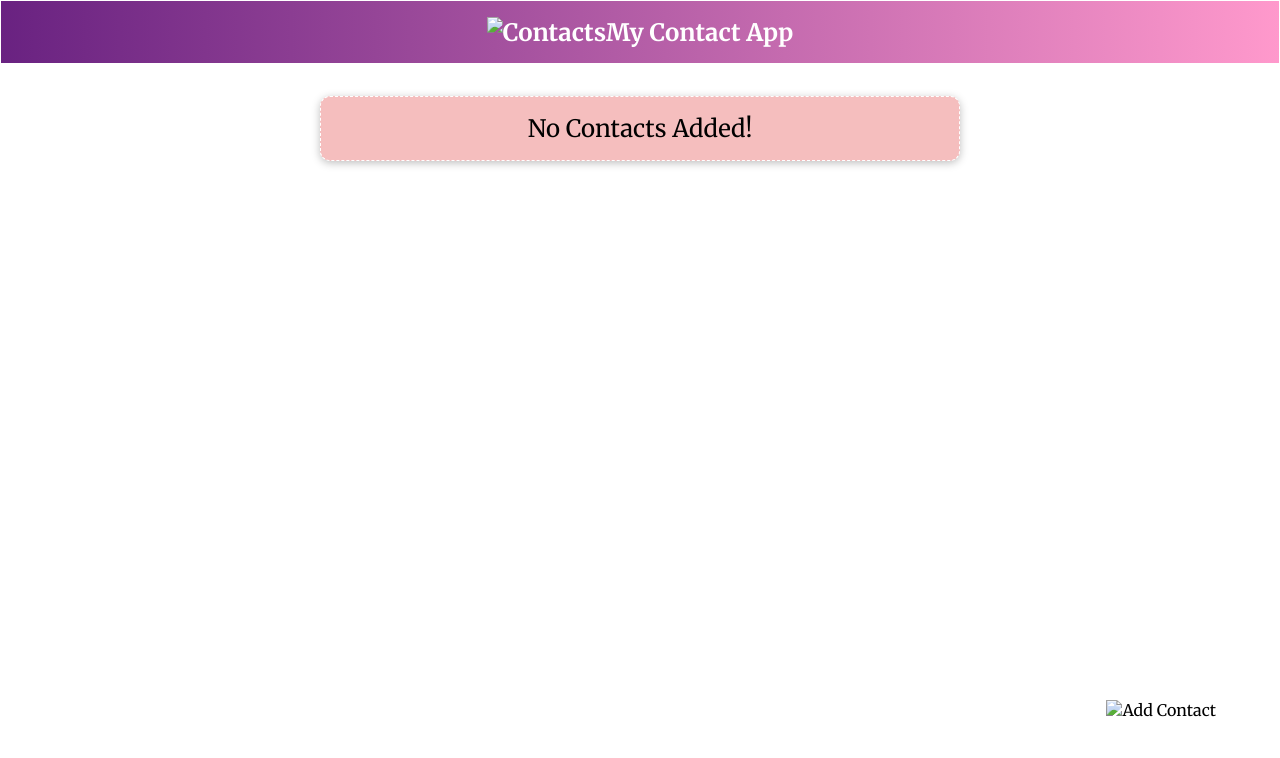
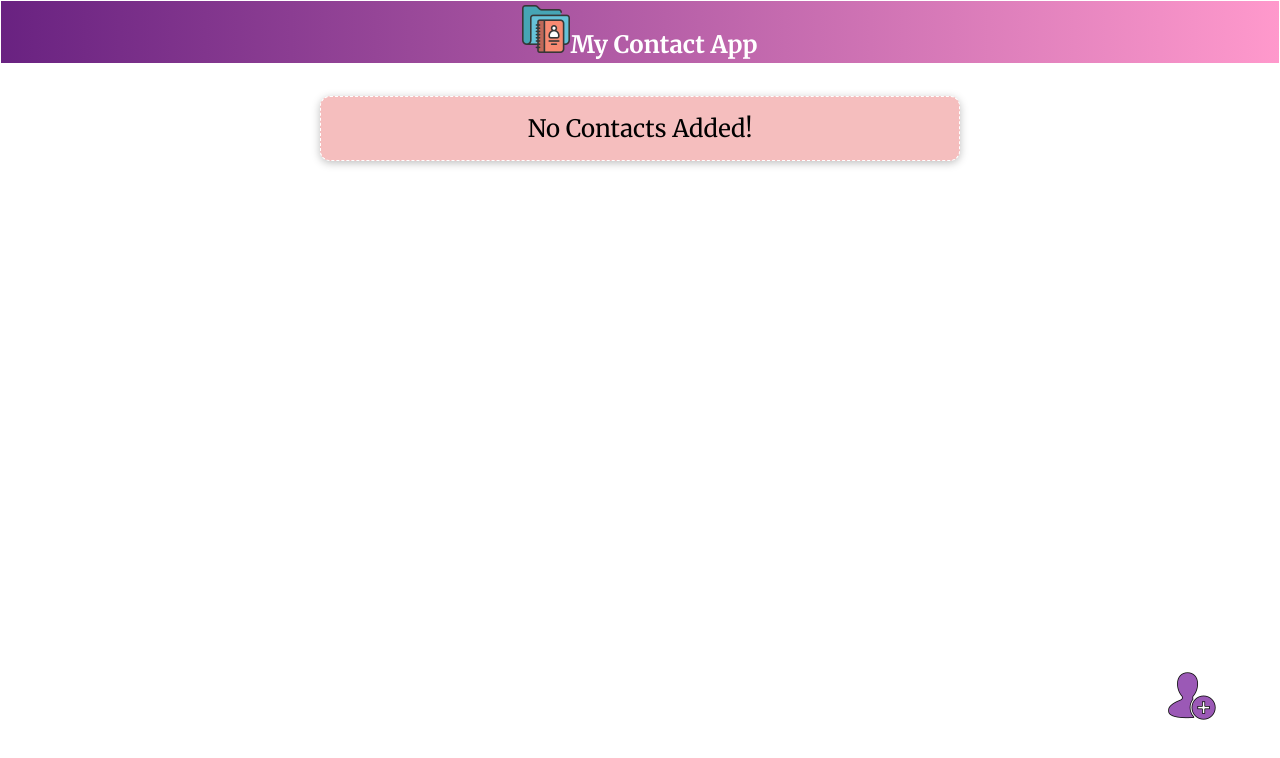
Before and after one commit to nasir-k/Contact-App, a plain HTML site: page index.html in a window 1280 px wide. Drawn offline with nearby package versions, Linux system fonts and the light colour scheme; the site is published under a folder, as on GitHub Pages, so addresses that start at the root find nothing.

Commit message:
resolved image bug

```diff
--- a/index.html
+++ b/index.html
@@ -115,9 +115,9 @@
       </div>
     </div>
     <header>
-      <h1><img src="/assets/contacts.png" alt="Contacts" />My Contact App</h1>
+      <h1><img src="assets/contacts.png" alt="Contacts" />My Contact App</h1>
     </header>
-    <img src="/assets/add-btn.png" alt="Add Contact" id="contact-add" />
+    <img src="assets/add-btn.png" alt="Add Contact" id="contact-add" />
     <main>
       <section id="entry-text" class="card">
         <p>No Contacts Added!</p>
```
